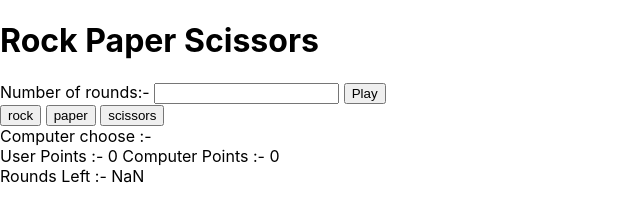
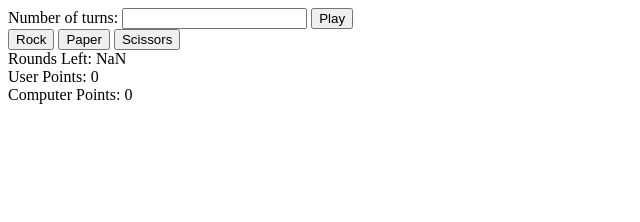
Before and after one commit to acciojob/rock-paper-scissors-subhaishere, a website: page main.html in a window 1280 px wide. Both pictures are taken after a click on the button "Play". Shown: the whole page, without its empty margins (0-640 px from the left). Drawn offline with Linux system fonts and the light colour scheme.

Commit message:
created a submission

```diff
--- a/main.html
+++ b/main.html
@@ -7,54 +7,31 @@
 </head>
 
 <body>
-	<!-- the entire body must be written by student -->
-    <h1 class="header">
-		Rock Paper Scissors
-	</h1>
-
-
-	<label for="game-number">Number of rounds:-</label>
-	<input type="number" name="game-number" id="game-number" data-ns-test="game-number" />
-	<button id="play-game" data-ns-test="play-game" onclick="playGame()">Play</button>
-
-
-	<div class="game-container" id="game-container">
+	<label for="game-number">Number of turns:</label>
+<input id="game-number" type="number">
+<button id="play-game">Play</button>
 <div>
-			<button data-ns-test="rock" id="rock" value="0">rock</button>
-			<button data-ns-test="paper" id="paper" value="1">paper</button>
-			<button data-ns-test="scissors" id="scissors" value="2">scissors</button>
+  <button class="choice" data-ns-test="rock">Rock</button>
+  <button class="choice" data-ns-test="paper">Paper</button>
+  <button class="choice" data-ns-test="scissors">Scissors</button>
+</div>
+<div data-ns-test="round-result"></div>
+<div>
+  Rounds Left: <span data-ns-test="rounds-left"></span>
 </div>
 <div>
-			Computer choose :-
-			<span data-ns-test="computer-choose" id="computer-choose"></span>
-		</div>
-
-
-		<span id="round-result" data-ns-test="round-result">
-			WON
-		</span>
-		<div>
-			User Points :-
-			<span data-ns-test="user-points" id="user-points">0</span>
-
-
-			Computer Points :-
-			<span data-ns-test="computer-points" id="computer-points">0</span>
+  User Points: <span data-ns-test="user-points"></span>
 </div>
 <div>
+  Computer Points: <span data-ns-test="computer-points"></span>
+</div>
+<div data-ns-test="game-result"></div>
+    <!-- <div id="result-container">
+        Game's Result : <span id="finalRes">WON</span> <br> <br>
+    </div> -->
 
 
 
-
-			Rounds Left :-
-			<span data-ns-test="rounds-left" id="rounds-left">0</span>
-		</div>
-	</div>
-
-
-	<div id="game-result" data-ns-test="game-result">
-		WON
-	</div>
     <script type="text/javascript" src="./script.js">
 </script>
 
--- a/script.js
+++ b/script.js
@@ -1,113 +1,90 @@
-var gameNumberEl = document.getElementById("game-number");
-  var gameContainerEl = document.getElementById("game-container");
-  var rockBtnEl = document.getElementById("rock");
-  var paperBtnEl = document.getElementById("paper");
-  var scissorBtnEl = document.getElementById("scissors");
-  var computerChooseEl = document.getElementById("computer-choose");
-  var roundResultEl = document.getElementById("round-result");
-  var userPointsEl = document.getElementById("user-points");
-  var computerPointsEl = document.getElementById("computer-points");
-  var roundsLeftEl = document.getElementById("rounds-left");
-  var gameResultEl = document.getElementById("game-result");
+const gameNumberInput = document.getElementById("game-number");
+const playButton = document.getElementById("play-game");
+const choices = document.querySelectorAll(".choice");
+const roundResult = document.querySelector("[data-ns-test='round-result']");
+const roundsLeft = document.querySelector("[data-ns-test='rounds-left']");
+const userPoints = document.querySelector("[data-ns-test='user-points']");
+const computerPoints = document.querySelector("[data-ns-test='computer-points']");
+const gameResult = document.querySelector("[data-ns-test='game-result']");
 
+// Define the computer's choices
+const computerChoices = ["ROCK", "PAPER", "SCISSORS"];
 
-  const ROCK = 0;
-  const PAPER = 1;
-  const SCISSORS = 2;
+// Initialize game variables
+let turnsLeft, userScore, computerScore;
 
+// Event listener for the play button
+playButton.addEventListener("click", startGame);
 
-  function playGame() {
-  userPoints = 0;
-  userPointsEl.innerText = 0;
-  computerPoints = 0;
-  computerPointsEl.innerText = 0;
+// Event listeners for the user choices
+choices.forEach(choice => {
+  choice.addEventListener("click", playRound);
+});
 
+// Start the game
+function startGame() {
+  turnsLeft = parseInt(gameNumberInput.value);
+  userScore = 0;
+  computerScore = 0;
 
-  roundsLeft = parseInt(gameNumberEl.value, 10);
-  if (roundsLeft < 0) {
-  alert("Number of turns cannot be -ve");
+  roundsLeft.textContent = turnsLeft;
+  userPoints.textContent = userScore;
+  computerPoints.textContent = computerScore;
+  gameResult.textContent = "";
+
+  enableChoices();
+}
+
+// Enable user choices
+function enableChoices() {
+  choices.forEach(choice => {
+    choice.disabled = false;
+  });
+}
+
+// Disable user choices
+function disableChoices() {
+  choices.forEach(choice => {
+    choice.disabled = true;
+  });
+}
+
+// Play a round of the game
+function playRound(event) {
+  const userChoice = event.target.getAttribute("data-ns-test");
+  const computerChoice = computerChoices[Math.floor(Math.random() * 3)];
+
+  roundResult.textContent = "";
+
+  if (userChoice === computerChoice) {
+    roundResult.textContent = "TIE";
+  } else if (
+    (userChoice === "rock" && computerChoice === "SCISSORS") ||
+    (userChoice === "paper" && computerChoice === "ROCK") ||
+    (userChoice === "scissors" && computerChoice === "PAPER")
+  ) {
+    roundResult.textContent = "WON";
+    userScore++;
   } else {
-  roundsLeftEl.innerText = roundsLeft;
-  gameContainerEl.style.display = "block";
+    roundResult.textContent = "LOSE";
+    computerScore++;
+  }
 
+  turnsLeft--;
+  roundsLeft.textContent = turnsLeft;
+  userPoints.textContent = userScore;
+  computerPoints.textContent = computerScore;
 
-  gameResultEl.style.display = "none";
+  if (turnsLeft === 0) {
+    disableChoices();
+    endGame();
   }
 }
 
-
-  // game variables
-  var userPoints = 0;
-  var computerPoints = 0;
-  var roundsLeft = parseInt(gameNumberEl.value, 10);
-  roundsLeftEl.innerText = roundsLeft;
-
-
-
-
-  function userChoose(e) {
-
-
-  if (roundsLeft <= 0) return;
-
-
-  const choices = ["ROCK", "PAPER", "SCISSORS"];
-  const outcomes = ["WON", "TIE", "LOSE"];
-  const userChoose = parseInt(e.target.value, 10);
-  const computerChoose = Math.floor(Math.random() * 3);
-  window.computerChoose = computerChoose
-  console.log(window.computerChoose);
-  computerChooseEl.innerText = choices[computerChoose];
-  var outcome = 1; // [win, tie, loose]
-
-
-  if ((choices[computerChoose] == 'ROCK' && choices[userChoose] == 'PAPER') || (choices[computerChoose] == 'SCISSORS' && choices[userChoose] == 'ROCK') || (choices[computerChoose] == 'PAPER' && choices[userChoose] == 'SCISSORS')) {
-  // use Wins
-  outcome = 0;
-  userPoints += 1;
-  } else if ((choices[computerChoose] == 'PAPER' && choices[userChoose] == 'ROCK') || (choices[computerChoose] == 'ROCK' && choices[userChoose] == 'SCISSORS') || (choices[computerChoose] == 'SCISSORS' && choices[userChoose] == 'PAPER')) {
-  // lose
-  outcome = 2;
-  computerPoints += 1;
-  } else {
-  // tie
-  outcome = 1;
-  }
-
-
-  // setting game variables after move
-  roundsLeft -= 1;
-
-
-
-
-  roundResultEl.innerText = `${outcomes[outcome]}`;
-  roundResultEl.style.display = "block";
-
-
-  userPointsEl.innerText = userPoints;
-  computerPointsEl.innerText = computerPoints;
-
-
-  roundsLeftEl.innerText = roundsLeft;
-
-
-  if (roundsLeft == 0) {
-  // game over
-  gameResultEl.innerText = `${outcomes[userPoints == computerPoints ? 1 : userPoints > computerPoints ? 0 : 2]}`;
-  gameResultEl.style.display = "block";
-
-
-  gameContainerEl.style.display = "none";
+// End the game and display the result
+function endGame() {
+  if (userScore === computerScore) {
+    gameResult.textContent}
 
 
 }
-
-
-  }
-
-
-  // button click
-  rockBtnEl.addEventListener('click', userChoose);
-  paperBtnEl.addEventListener('click', userChoose);
-  scissorBtnEl.addEventListener('click', userChoose)
--- a/styles.css
+++ b/styles.css
@@ -1,18 +1,4 @@
 
-/* Your CSS Code here. */
-/* Your CSS Code here. */
-body {
-    font-family: -apple-system, BlinkMacSystemFont, 'Segoe UI', Roboto, Oxygen, Ubuntu, Cantarell, 'Open Sans', 'Helvetica Neue', sans-serif;
-    font-size: 16px;
-    margin: 0;
-    padding: 0;
-}
-
-.game-container {
-    display: none;
-}
-
-#game-result,
-#round-result {
-    display: none;
-}
+#game-container {
+            display: block;
+        }
```
Lines whose indentation alone changed are shown as unchanged.
